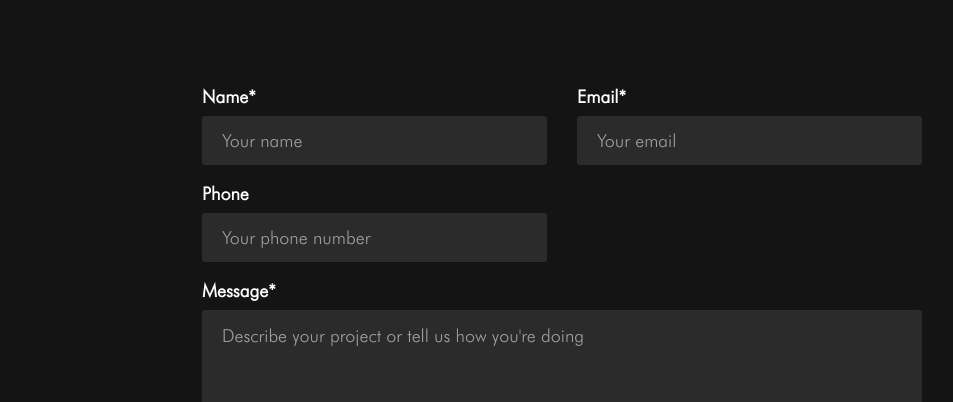
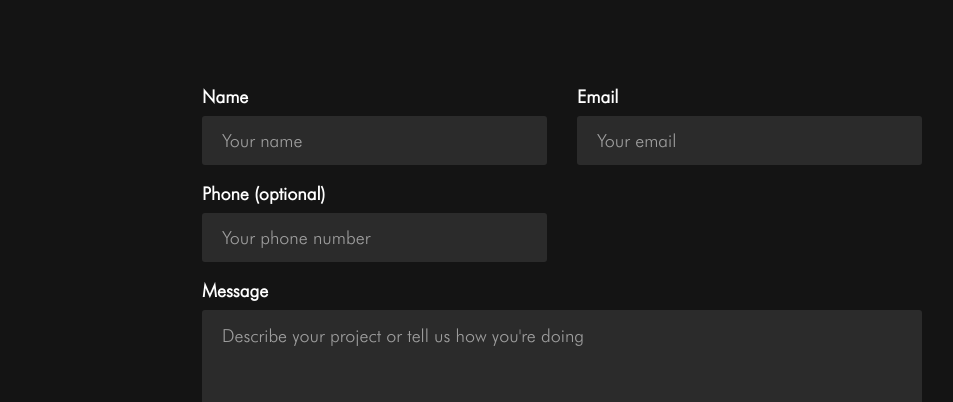
Before and after one commit to human-crafted/home, a Gatsby site: page /contact in a window 1280 px wide. Shown: the part 243-645 px from the top of the page, without its empty margins (2-955 px from the left). Built offline with nearby package versions, Linux system fonts and the light colour scheme; Gatsby itself is replaced by a stand-in of ours.

Commit message:
#15 Highlight optional form fields rather than mandatory

```diff
--- a/src/pages/contact.jsx
+++ b/src/pages/contact.jsx
@@ -8,7 +8,7 @@ import Footer from '../components/footer'
 const InputField = ({ label, type, placeholder, required, fullWidth }) => (
   <Label fullWidth={fullWidth}>
     {label}
-    {required && <>*</>}
+    {!required && <> (optional)</>}
     <Input
       type={type}
       name={label}
@@ -75,7 +75,7 @@ const Contact = () => (
             placeholder="Your phone number"
           />
           <Label fullWidth>
-            Message*
+            Message
             <textarea
               name="message"
               id="message"
```
